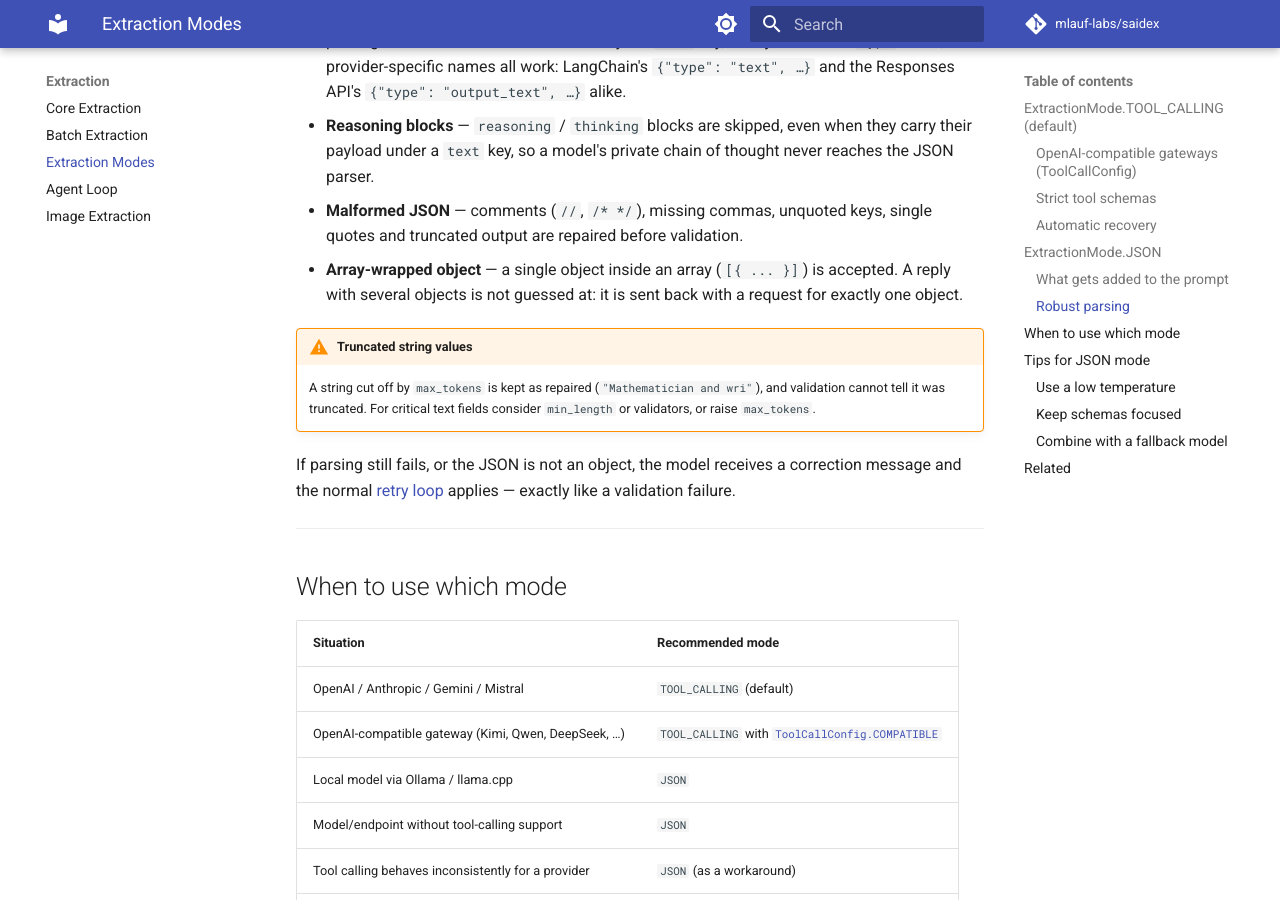
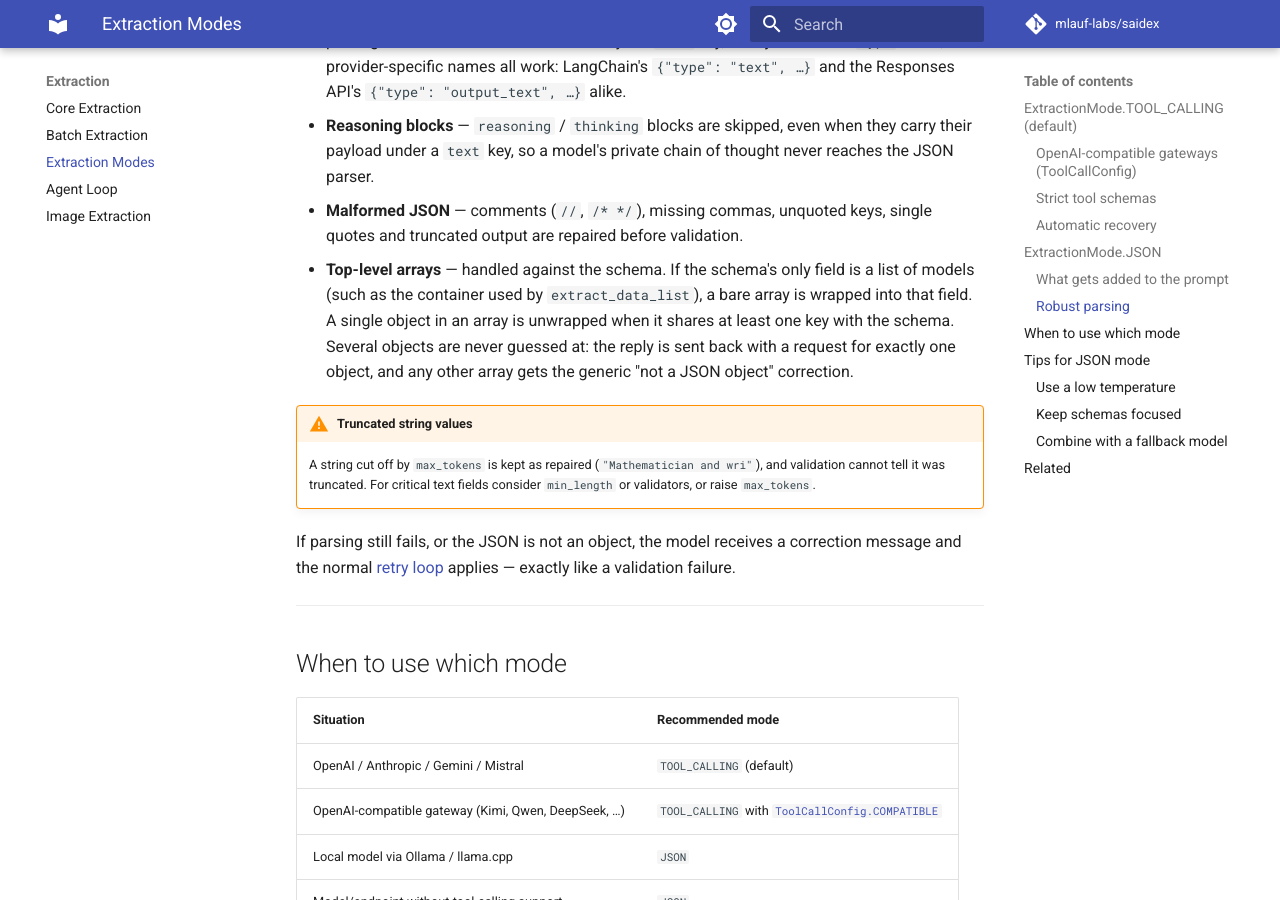
Before and after one commit to mlauf-labs/SAIDEX, an MkDocs documentation site: the page built from docs/extraction-modes.md, in a window 1280 px wide and 900 px high, scrolled down 4233 px. Built offline with MkDocs 1.6.1 and Material for MkDocs 9.7.7, drawn with Linux system fonts in a browser that asks for light colours; a script that is not in the unit is left out; comment, search, counter and statistics services are not loaded; the version menu is left out.

Commit message:
docs(extraction-modes): describe schema-aware handling of top-level arrays
Refs #101

```diff
--- a/docs/extraction-modes.md
+++ b/docs/extraction-modes.md
@@ -189,12 +189,14 @@ parser is tolerant of common deviations:
 - **Reasoning blocks** — `reasoning` / `thinking` blocks are skipped, even when
   they carry their payload under a `text` key, so a model's private chain of
   thought never reaches the JSON parser.
-
 - **Malformed JSON** — comments (`//`, `/* */`), missing commas, unquoted keys,
   single quotes and truncated output are repaired before validation.
-- **Array-wrapped object** — a single object inside an array (`[{ ... }]`) is
-  accepted. A reply with several objects is not guessed at: it is sent back with
-  a request for exactly one object.
+- **Top-level arrays** — handled against the schema. If the schema's only field is a
+  list of models (such as the container used by `extract_data_list`), a bare array is
+  wrapped into that field. A single object in an array is unwrapped when it shares at
+  least one key with the schema. Several objects are never guessed at: the reply is sent
+  back with a request for exactly one object, and any other array gets the generic
+  "not a JSON object" correction.
 
 !!! warning "Truncated string values"
     A string cut off by `max_tokens` is kept as repaired (`"Mathematician and wri"`),
```
